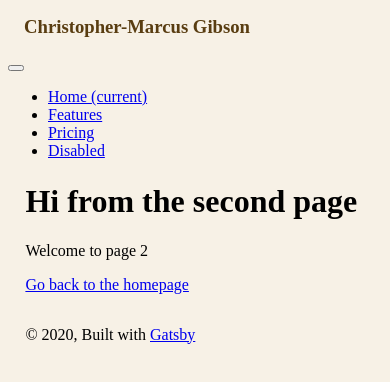
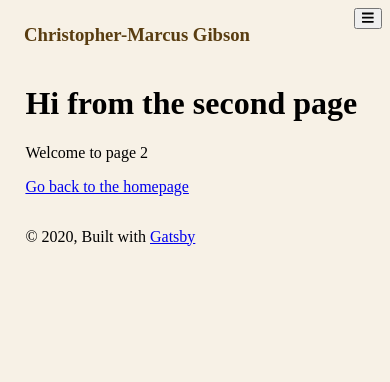
Before and after one commit to gibsonm9/gibsonm9.github.io, a Gatsby site in the folder site/: page /page-2 in a window 390 px wide. Built offline with nearby package versions, Linux system fonts and the light colour scheme; Gatsby itself is replaced by a stand-in of ours; a web font is replaced by a local one.

Commit message:
Fix header hamburger menu

```diff
--- a/site/package.json
+++ b/site/package.json
@@ -5,6 +5,10 @@
   "version": "0.1.0",
   "author": "Kyle Mathews <mathews.kyle@gmail.com>",
   "dependencies": {
+    "@fortawesome/fontawesome-svg-core": "^1.2.32",
+    "@fortawesome/free-brands-svg-icons": "^5.15.1",
+    "@fortawesome/free-solid-svg-icons": "^5.15.1",
+    "@fortawesome/react-fontawesome": "^0.1.13",
     "babel-plugin-styled-components": "^1.12.0",
     "bootstrap": "^4.5.3",
     "gatsby": "^2.26.1",
--- a/site/src/components/header.js
+++ b/site/src/components/header.js
@@ -1,15 +1,24 @@
-import { Link } from "gatsby"
-import PropTypes from "prop-types"
-import React from "react"
+import { Link } from "gatsby";
+import PropTypes from "prop-types";
+import React from "react";
+import Dropdown from 'react-bootstrap/Dropdown';
+import styled from 'styled-components';
+import { FontAwesomeIcon } from "@fortawesome/react-fontawesome"
+
+const StyledDropdown = styled(Dropdown)`
+  float: right;
+`
 
 const Header = ({ siteTitle }) => (
   <header
     style={{
       marginBottom: `1.45rem`,
+      display: `flex`,
+      flexDirection: `row`,
+      justifyContent: `space-between`,
     }}
   >
-  <nav className="navbar navbar-light">
-    <div
+    <div href="#home"
       style={{
         maxWidth: 960,
         fontFamily: `IM Fell English`,
@@ -28,35 +37,16 @@ const Header = ({ siteTitle }) => (
         </Link>
       </h3>
     </div>
-    <button
-      className="btn navbar-toggler"
-      id="dropdownMenuButton"
-      type="button"
-      data-toggle="dropdown"
-      aria-haspopup="true"
-      aria-expanded="false"
-    >
-      <span
-        className="navbar-toggler-icon">
-      </span>
-    </button>
-    <div className="collapse navbar-collapse" id="navbarNav">
-      <ul className="navbar-nav">
-        <li className="nav-item active">
-          <a className="nav-link" href="#">Home <span className="sr-only">(current)</span></a>
-        </li>
-        <li className="nav-item">
-          <a className="nav-link" href="#">Features</a>
-        </li>
-        <li className="nav-item">
-          <a className="nav-link" href="#">Pricing</a>
-        </li>
-        <li className="nav-item">
-          <a className="nav-link disabled" href="#">Disabled</a>
-        </li>
-      </ul>
-    </div>
-  </nav>
+    <StyledDropdown>
+      <Dropdown.Toggle variant="success" id="dropdown-basic">
+        <FontAwesomeIcon icon={"bars"} />
+      </Dropdown.Toggle>
+      <Dropdown.Menu>
+        <Dropdown.Item href="#/action-1">Action</Dropdown.Item>
+        <Dropdown.Item href="#/action-2">Another action</Dropdown.Item>
+        <Dropdown.Item href="#/action-3">Something else</Dropdown.Item>
+      </Dropdown.Menu>
+    </StyledDropdown>
   </header>
 )
 
--- a/site/src/components/layout.js
+++ b/site/src/components/layout.js
@@ -8,9 +8,14 @@
 import React from "react"
 import PropTypes from "prop-types"
 import { useStaticQuery, graphql } from "gatsby"
+import { library } from '@fortawesome/fontawesome-svg-core'
+import { faBars } from '@fortawesome/free-solid-svg-icons'
 
 import Header from "./header"
 import "./layout.css"
+
+// adds fontawesome bars icon to the fontawesome library
+library.add(faBars)
 
 const Layout = ({ children }) => {
   const data = useStaticQuery(graphql`
--- a/site/src/pages/index.js
+++ b/site/src/pages/index.js
@@ -2,6 +2,7 @@ import React from "react"
 import { Link } from "gatsby"
 import Button from 'react-bootstrap/Button';
 import 'bootstrap/dist/css/bootstrap.min.css';
+
 
 import Layout from "../components/layout"
 import Image from "../components/image"
```
Also changed, not shown: 1 other file.
